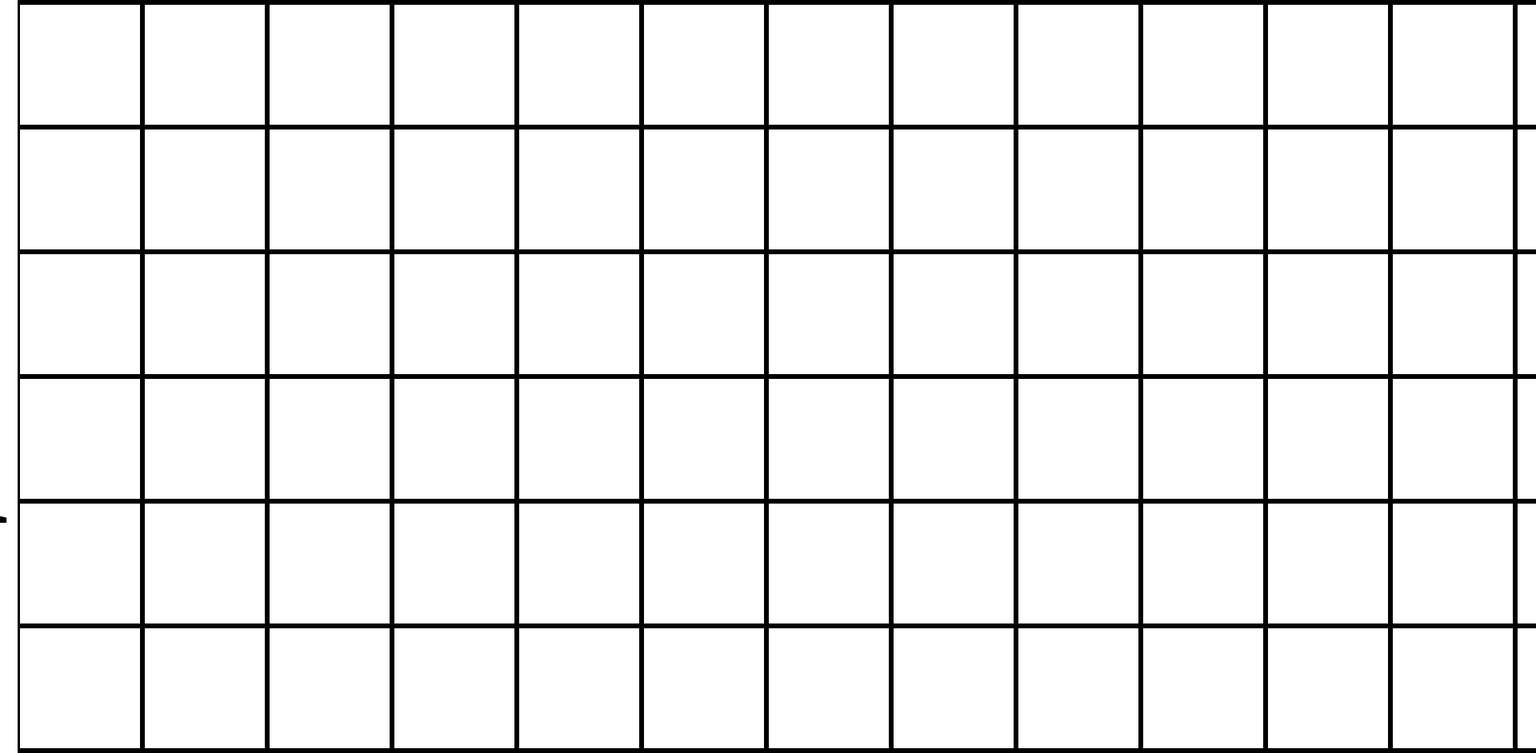
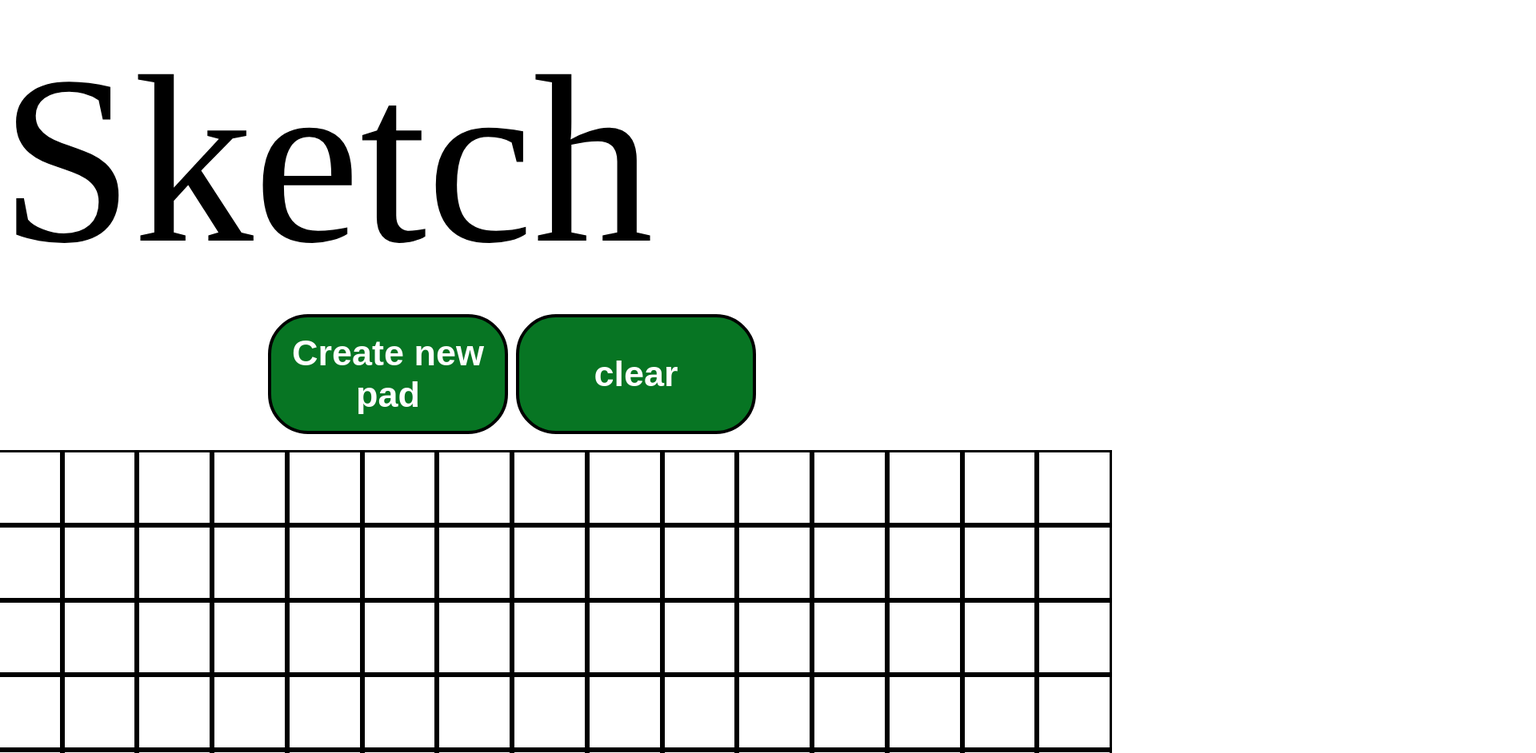
Before and after one commit to JamalMedamine/sketchpad, a plain HTML site: page index.html in a window 1280 px wide. Shown: the part 317-1259 px from the top of the page at 80% size, 1920 px wide, since content can reach past the window. Drawn offline with Linux system fonts and the light colour scheme.

Commit message:
finishing the main project

```diff
--- a/file.js
+++ b/file.js
@@ -1,17 +1,54 @@
 
 const container = document.querySelector('#container');
-for(let i = 0; i < 16; i++){
-    const subcontainer = document.createElement('div');
-    subcontainer.className = "subcontainer";
-    for(let j=0;j < 16;j++){
-        const gridItem = document.createElement('div');
-        gridItem.className = "gridItem"
-        subcontainer.appendChild(gridItem);
+const createGrid = document.getElementById("createGrid");
+
+function createNewGrid(size){
+for(let i = 0; i < size*size; i++){
+    const gridItem = document.createElement('div');
+    gridItem.className = "gridItem";
+    gridItem.style.width = `${100 / size}%`;
+    gridItem.style.height = `${100 / size}%`;
+    container.appendChild(gridItem);
+}}
+function removeCurrentGrid(item){
+    item.forEach(div =>{
+        div.remove();
+    })
+
+}
+    createNewGrid(16);
+    function newSetup(){
+        let items = document.querySelectorAll(".gridItem");
+        let s = prompt("enter number of squares per side");
+        while(s > 100){
+            s =prompt("number invalid , the number should be less than 100");
+        }
+        removeCurrentGrid(items);
+        createNewGrid(s);
+        items = document.querySelectorAll(".gridItem");
+        items.forEach(div =>{
+            div.addEventListener('mouseover',function(){
+                div.style.backgroundColor= "black";
+            })
+            })
+
+
     }
-    container.appendChild(subcontainer);
-}
-const items = document.querySelector(".gridItem");
-function hover(){
-    items.style.color ="black";
-}
-items.addEventListener("mouseover",()=>hover());
+    createGrid.addEventListener("click",()=>newSetup());
+    const items = document.querySelectorAll(".gridItem");
+    items.forEach(div =>{
+    div.addEventListener('mouseover',function(){
+        div.style.backgroundColor= "black";
+    })
+    })
+    function clear(){
+        const items = document.querySelectorAll(".gridItem");
+        items.forEach(div =>{
+            div.style.backgroundColor="white";
+            div.addEventListener('mouseover',function(){
+                div.style.backgroundColor="black";
+            })
+        })
+    }
+    const clearButton = document.getElementById("clear");
+    clearButton.addEventListener("click",()=>clear());
--- a/index.html
+++ b/index.html
@@ -8,12 +8,13 @@
     <script src="file.js" defer></script>
 </head>
 <body>
-    <div id="main">
-        <div>Welcome to this Sketchpad</div>
+        <div>Etch-a-Sketch</div>
+        <div id="buttons">
+        <button id="createGrid"> Create new pad</button>
+        <button id ="clear">clear</button>
+        </div>
         <div id="container">
 
         </div>
-    </div>
-
 </body>
 </html>
--- a/style.css
+++ b/style.css
@@ -1,22 +1,42 @@
-#main{
+* {
+    margin: 0;
+    padding: 0;
+    box-sizing: border-box;
+  }
+body{
     color: black;
     font-size: 300px;
     display: flex;
-    justify-content: center;
+    flex-direction: column;
+    align-items: center;
+    gap: 20px;
+}
+#buttons{
+    display: flex;
+    align-self: center;
     gap: 10px;
 }
 #container{
     display: flex;
-    flex-direction: column;
-    align-items: center;
+    flex-wrap: wrap;
+    justify-content: center;
+    width: 1500px;
+    height: 1500px;
 }
-.subcontainer{
+
+.gridItem  {
     display: flex;
-    justify-content: center;
+    border: 3px black solid;
 }
-.gridItem{
-    padding: 75px;
-    border: 3px black solid;
-    width: 200 ;
-    height: 200 ;
+
+button{
+    padding: 10px;
+    border: solid 4px black;
+    border-radius: 50px;
+    font-weight: bold;
+    font-size: 45px;
+    width: 300px;
+    height: 150px;
+    background-color: rgb(7, 117, 35);
+    color: white;
 }
```
